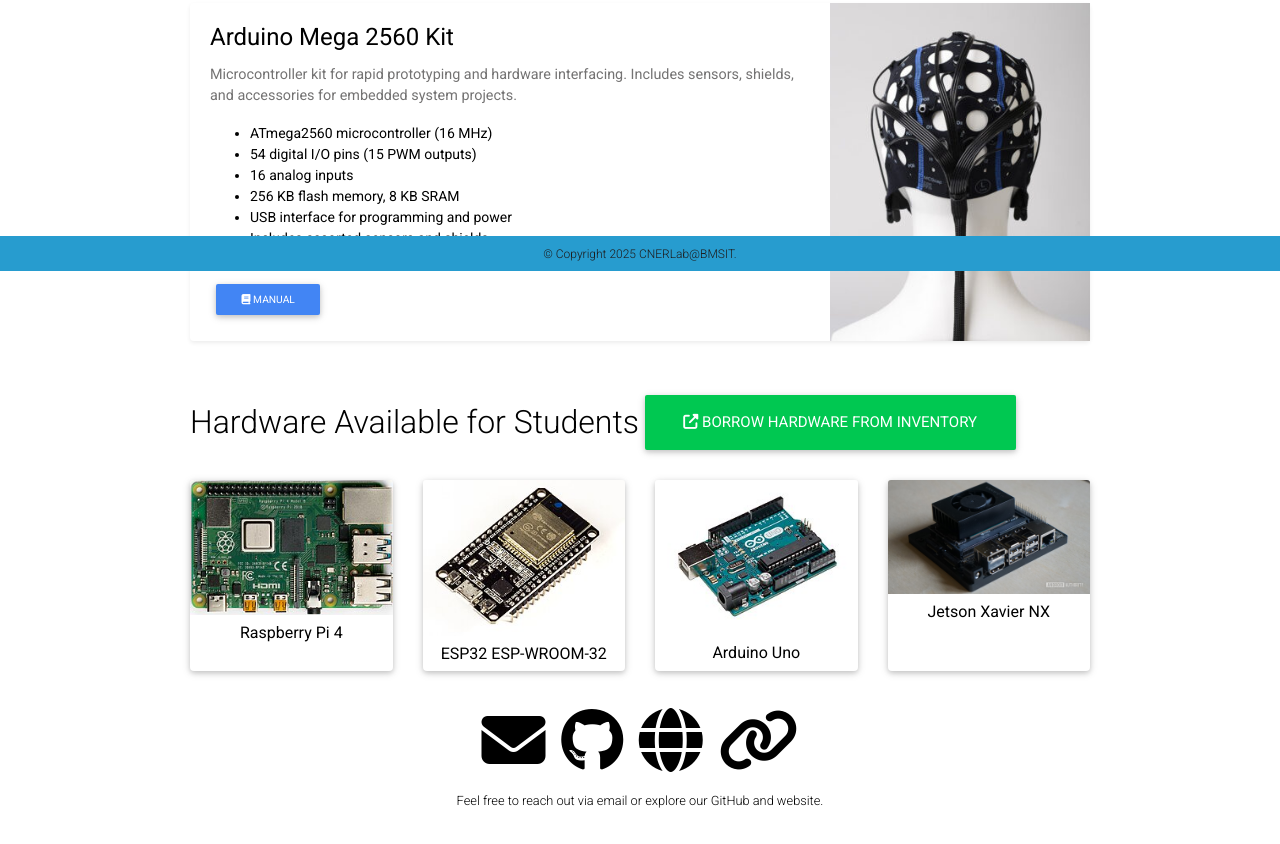
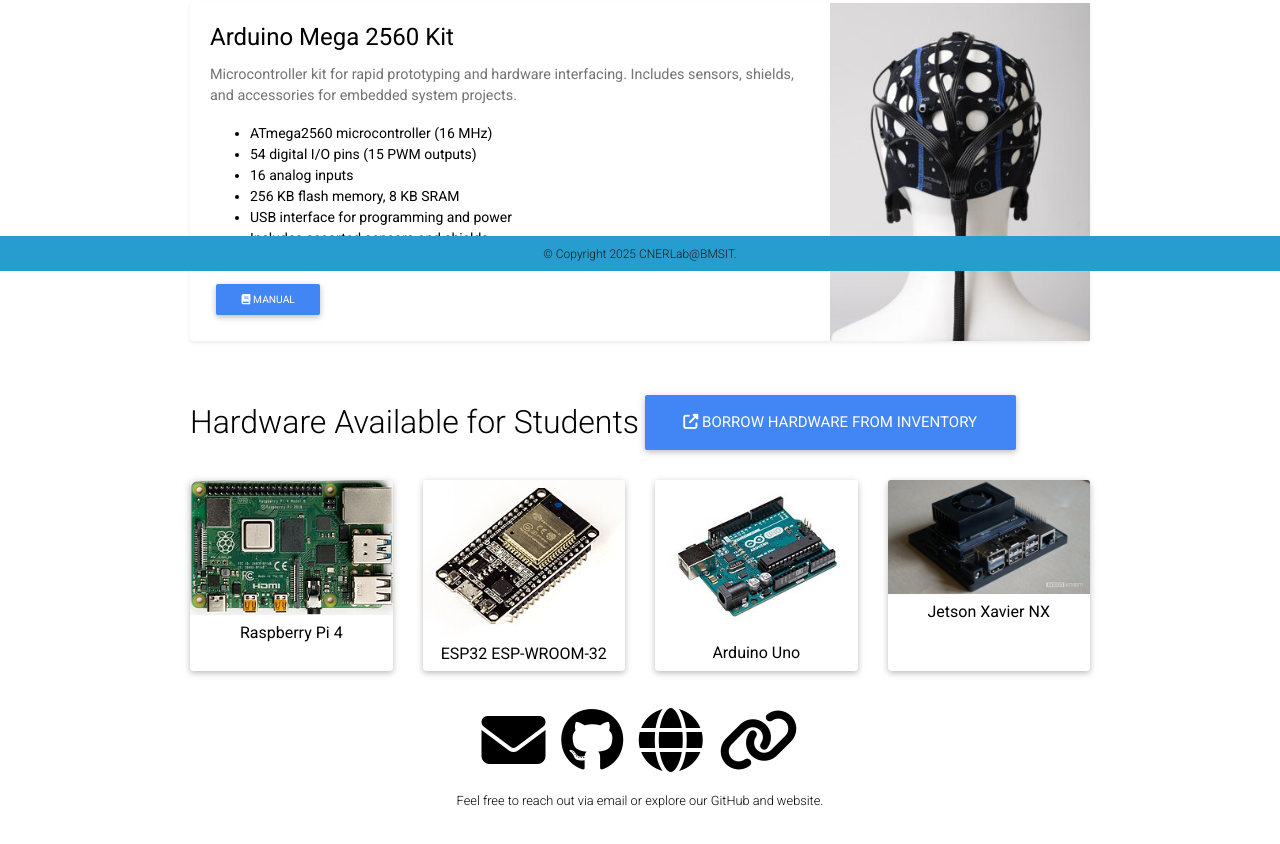
Before and after one commit to cnerlab/CNERLab-new-website, a plain HTML site: page inventory.html in a window 1280 px wide. Shown: the part 529-1373 px from the top of the page. Drawn offline with nearby package versions, Linux system fonts and the light colour scheme.

Commit message:
blue button for inventory

```diff
--- a/inventory.html
+++ b/inventory.html
@@ -147,7 +147,7 @@
                 <section>
                     <div class="d-flex align-items-center mb-4">
                         <h2 class="mb-0">Hardware Available for Students</h2>
-                        <a href="https://cnerlab.github.io/cnerlabs/" target="_blank" class="btn btn-success btn-lg mr-3">
+                        <a href="https://cnerlab.github.io/cnerlabs/" target="_blank" class="btn btn-primary btn-lg mr-3">
                             <i class="fa fa-external-link-alt"></i> Borrow Hardware from Inventory
                         </a>
                     </div>
```
